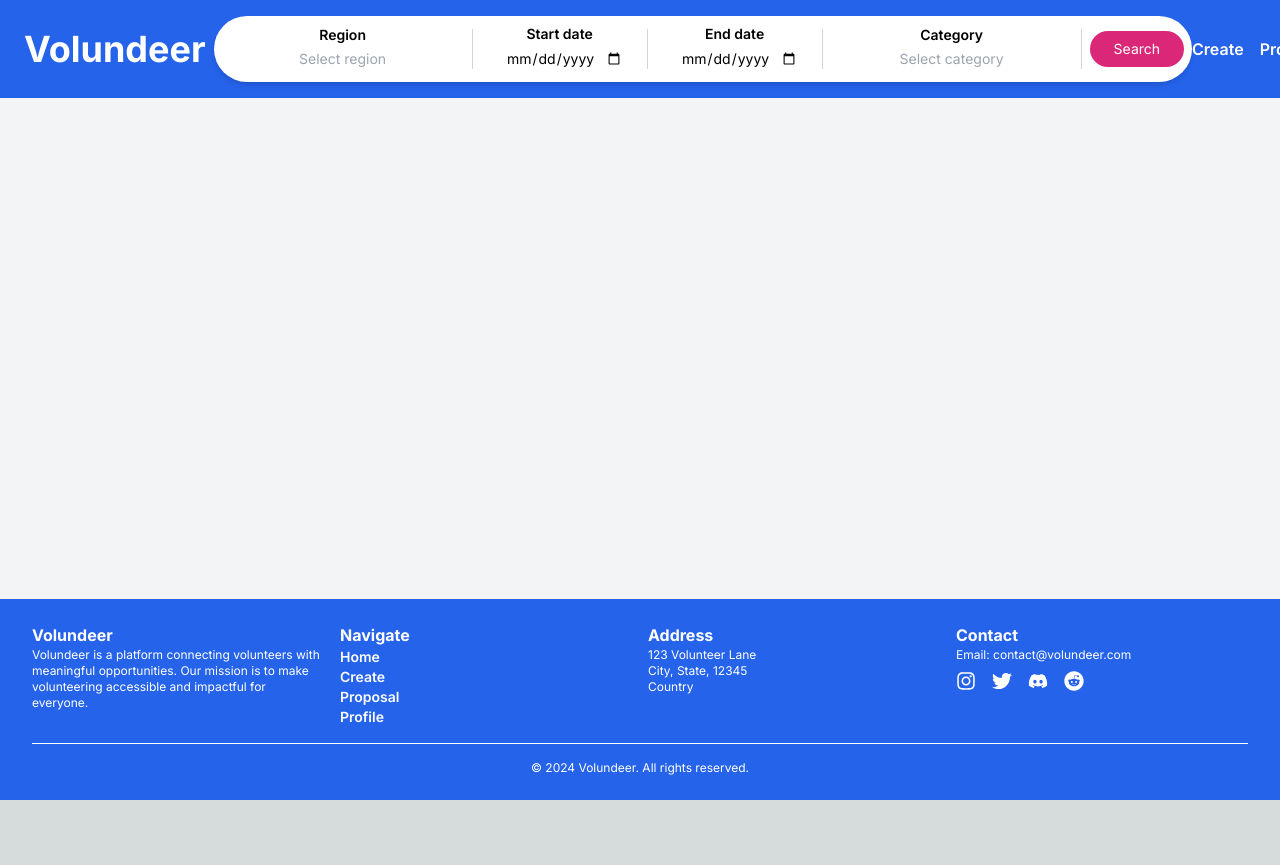
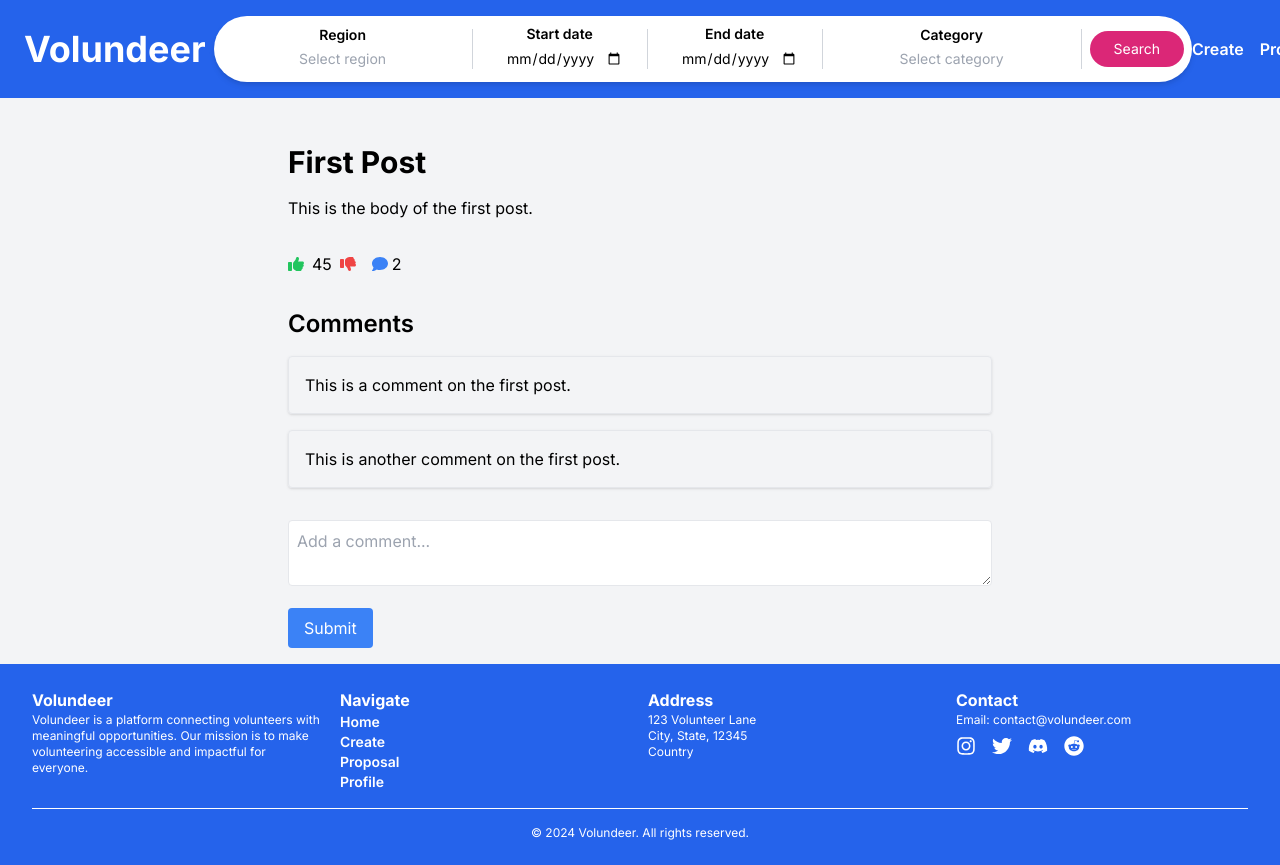
Before and after one commit to lucastey/volundeer, a Next.js app: page /proposal/1 in a window 1280 px wide. Before the commit the page ends 800 px from the top, so only its background shows below. Built offline with nearby package versions, Linux system fonts and the light colour scheme.

Commit message:
fixed kehans work

```diff
--- a/app/proposal/[id]/page.tsx
+++ b/app/proposal/[id]/page.tsx
@@ -1,36 +1,101 @@
 "use client";
 
-import React from "react";
+import React, { useState } from "react";
 import { usePathname } from 'next/navigation';
 import Layout from '../../components/layout';
+import { FontAwesomeIcon } from '@fortawesome/react-fontawesome';
+import { faThumbsUp, faThumbsDown, faComment } from '@fortawesome/free-solid-svg-icons';
 
+// Sample data
 const posts = [
   {
     id: 1,
     title: 'First Post',
     body: 'This is the body of the first post.',
+    votes: 45,
   },
   {
     id: 2,
     title: 'Second Post',
     body: 'This is the body of the second post.',
+    votes: 30,
   },
+];
+
+const comments = [
+  { id: 1, postId: 1, body: 'This is a comment on the first post.' },
+  { id: 2, postId: 1, body: 'This is another comment on the first post.' },
+  { id: 3, postId: 2, body: 'This is a comment on the second post.' },
 ];
 
 const ForumPost = () => {
   const pathname = usePathname();
   const id = pathname.split('/').pop();
   const post = posts.find(e => e.id.toString() === id);
+  const [postComments, setPostComments] = useState(comments.filter(comment => comment.postId.toString() === id));
+  const [newComment, setNewComment] = useState("");
+  const [votes, setVotes] = useState(post ? post.votes : 0);
 
-  // Handle cases where id is not yet available
-  if (!id) {
+  // Handle cases where the post is not found
+  if (!post) {
     return <div>Post not found</div>;
   }
 
+  const handleUpvote = () => setVotes(votes + 1);
+  const handleDownvote = () => setVotes(votes - 1);
+  const handleAddComment = () => {
+    if (newComment.trim()) {
+      const newCommentObj = {
+        id: comments.length + 1,
+        postId: post.id,
+        body: newComment.trim(),
+      };
+      setPostComments([...postComments, newCommentObj]);
+      setNewComment("");
+    }
+  };
+
   return (
     <Layout>
-      <div className="text-black">
-        {id}
+      <div className="container mx-auto px-4 sm:px-6 lg:px-8 max-w-3xl mt-16 text-black">
+        <h1 className="text-3xl font-bold mb-4">{post.title}</h1>
+        <p className="mb-8">{post.body}</p>
+
+        <div className="flex items-center mb-8">
+          <FontAwesomeIcon icon={faThumbsUp} className="cursor-pointer mr-2 text-green-500" onClick={handleUpvote} />
+          <span className="mr-2">{votes}</span>
+          <FontAwesomeIcon icon={faThumbsDown} className="cursor-pointer text-red-500" onClick={handleDownvote} />
+          <FontAwesomeIcon icon={faComment} className="ml-4 text-blue-500" />
+          <span className="ml-1">{postComments.length}</span>
+        </div>
+
+        <h2 className="text-2xl font-semibold mb-4">Comments</h2>
+        <div className="space-y-4 mb-8">
+          {postComments.length > 0 ? (
+            postComments.map(comment => (
+              <div key={comment.id} className="p-4 border rounded shadow">
+                <p>{comment.body}</p>
+              </div>
+            ))
+          ) : (
+            <p>No comments yet.</p>
+          )}
+        </div>
+
+        <div>
+          <textarea
+            value={newComment}
+            onChange={(e) => setNewComment(e.target.value)}
+            className="w-full p-2 border rounded mb-4"
+            placeholder="Add a comment..."
+          />
+          <button
+            onClick={handleAddComment}
+            className="px-4 py-2 bg-blue-500 text-white rounded"
+          >
+            Submit
+          </button>
+        </div>
       </div>
     </Layout>
   );
--- a/app/proposal/page.tsx
+++ b/app/proposal/page.tsx
@@ -4,9 +4,38 @@
 import React, { useState } from "react";
 import Link from 'next/link';
 import Layout from "../components/layout";
-import { proposals, comments } from "./data";
 import { FontAwesomeIcon } from '@fortawesome/react-fontawesome';
 import { faThumbsUp, faThumbsDown, faComment } from '@fortawesome/free-solid-svg-icons';
+
+// Sample Data
+const sampleProposals = [
+  {
+    id: 1,
+    title: "Proposal for Urban Green Spaces",
+    content: "A proposal to increase urban green spaces in the city to improve air quality and provide recreational areas for residents.",
+    votes: 45,
+  },
+  {
+    id: 2,
+    title: "Community Education Initiative",
+    content: "An initiative to provide free educational workshops on various topics such as finance, health, and technology for community members.",
+    votes: 30,
+  },
+  {
+    id: 3,
+    title: "Local Farmers Market Support",
+    content: "A proposal to support local farmers markets by providing subsidies and marketing assistance to boost local agriculture.",
+    votes: 22,
+  },
+];
+
+const sampleComments = [
+  { id: 1, proposalId: 1, body: "This is a great idea! More green spaces are definitely needed." },
+  { id: 2, proposalId: 1, body: "I support this proposal. It will improve our quality of life." },
+  { id: 3, proposalId: 2, body: "Educational workshops are a wonderful way to empower our community." },
+  { id: 4, proposalId: 3, body: "Supporting local farmers is crucial for our economy." },
+  { id: 5, proposalId: 3, body: "Great proposal! Local markets need more visibility." },
+];
 
 // Comment Component
 interface CommentProps {
@@ -19,10 +48,12 @@ interface CommentProps {
 
 // Proposal Component
 interface ProposalProps {
-  id: number;
-  title: string;
-  content: string;
-  votes: number;
+  proposal: {
+    id: number;
+    title: string;
+    content: string;
+    votes: number;
+  };
 }
 
 const Proposal: React.FC<{ proposal: ProposalProps }> = ({ proposal }) => {
@@ -31,7 +62,7 @@ const Proposal: React.FC<{ proposal: ProposalProps }> = ({ proposal }) => {
   const handleUpvote = () => setVotes(votes + 1);
   const handleDownvote = () => setVotes(votes - 1);
 
-  const commentCount = comments.filter(comment => comment.postId === proposal.id).length;
+  const commentCount = sampleComments.filter(comment => comment.proposalId === proposal.id).length;
 
   return (
     <Link href={`/proposal/${proposal.id}`} className="block border p-4 mb-4 no-underline hover:bg-gray-100 text-black">
@@ -52,8 +83,8 @@ const Proposal: React.FC<{ proposal: ProposalProps }> = ({ proposal }) => {
 const ForumPage = () => {
   return (
     <Layout>
-      <div className="mx-auto px-4 sm:px-6 lg:px-8 max-w-7xl">
-        {proposals.map((proposal) => (
+      <div className="mt-16 mx-auto px-4 sm:px-6 lg:px-8 max-w-7xl">
+        {sampleProposals.map((proposal) => (
           <Proposal key={proposal.id} proposal={proposal} />
         ))}
       </div>
```
